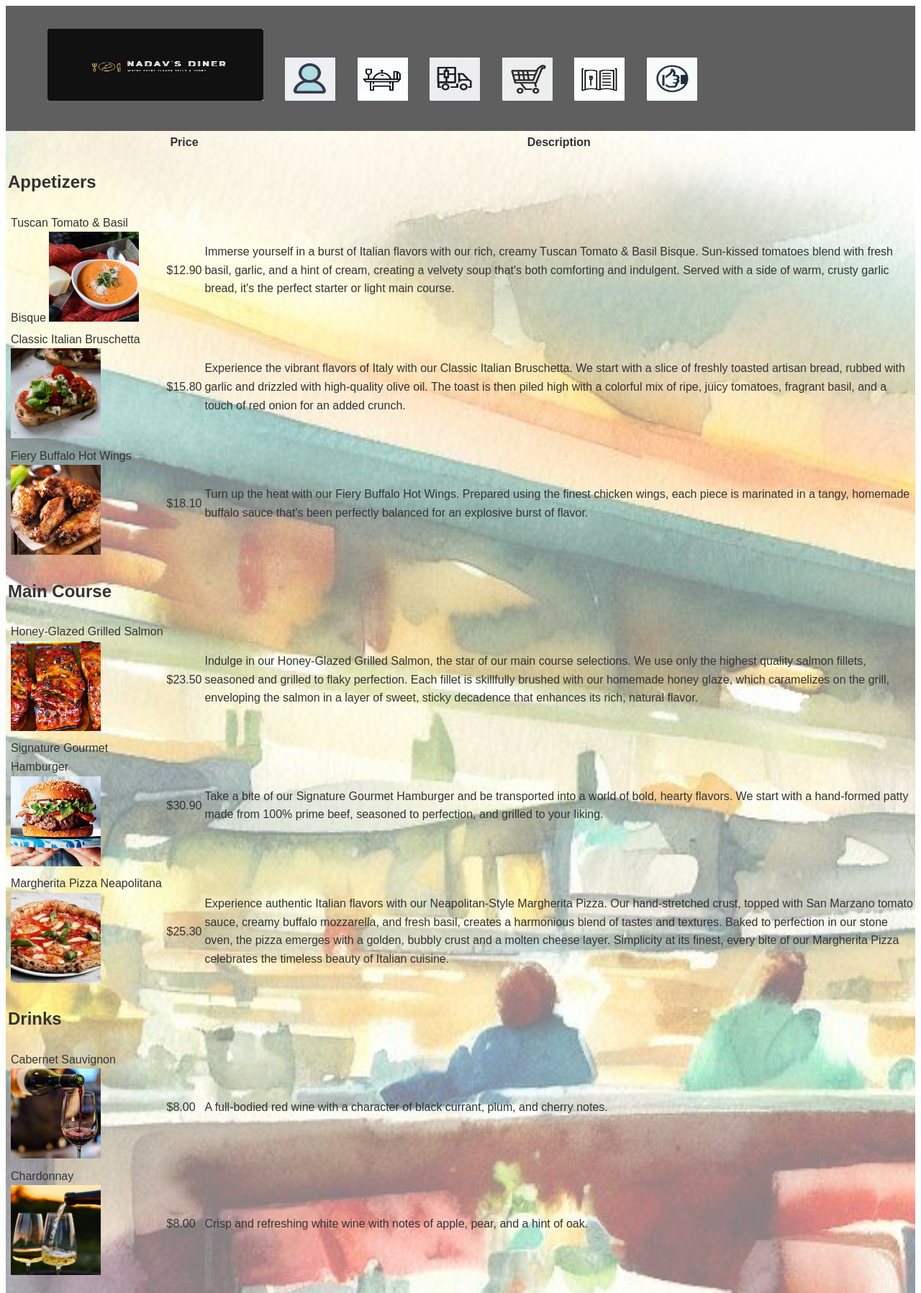
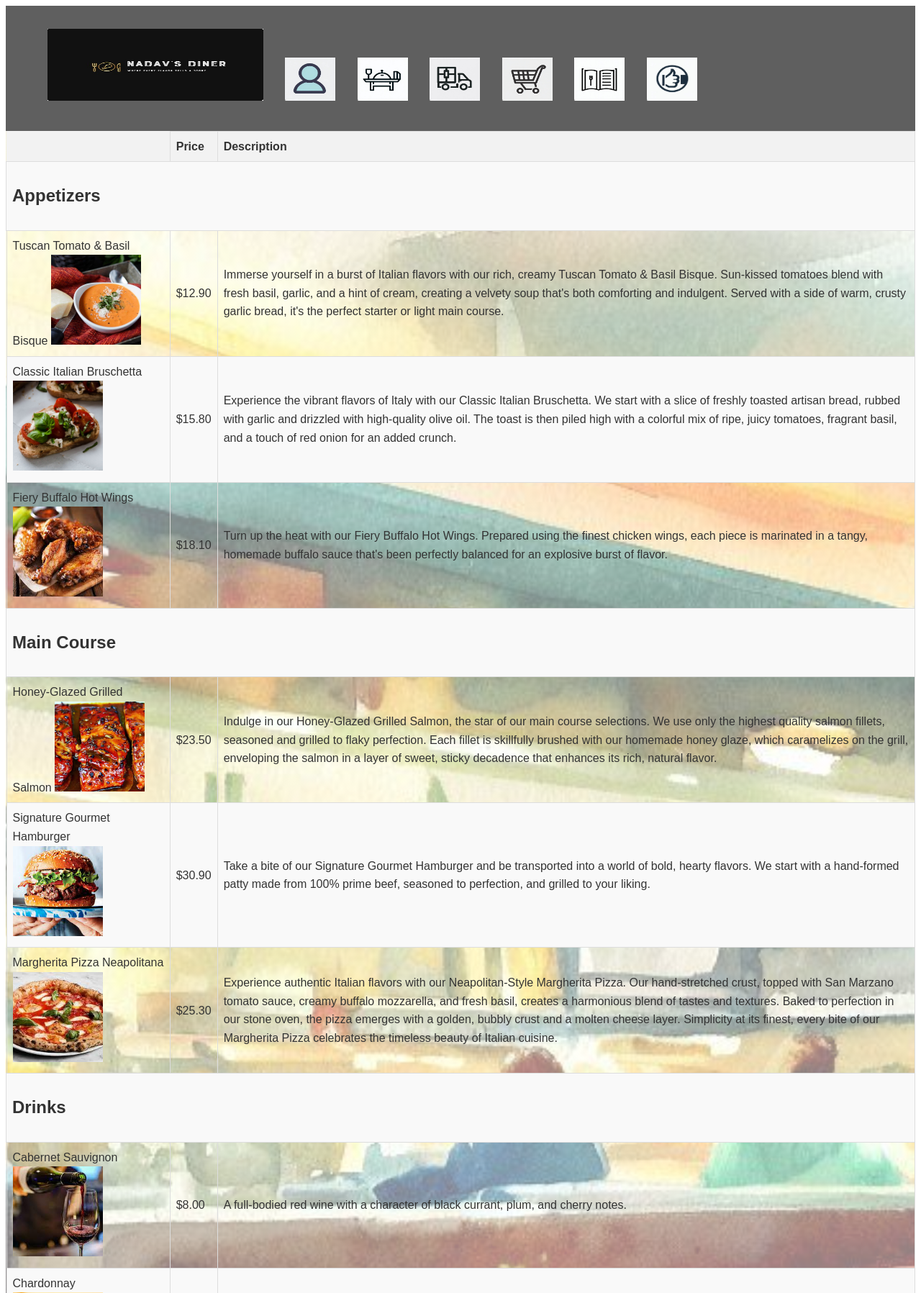
Before and after one commit to sbt94/website-software_engineering, a PHP site: the page made by sadna from github/Menu.html in a window 1280 px wide. Shown: the top 1797 px of the page at 72% size. Run offline with PHP 8.4, Linux system fonts and the light colour scheme.

Commit message:
Update Menu.css
updated for table

```diff
--- a/sadna from github/css/Menu.css
+++ b/sadna from github/css/Menu.css
@@ -4,7 +4,6 @@
     background-size: cover;
     background-position: center center;
     overflow: hidden;
-
 }
 
 #menu {
@@ -25,9 +24,11 @@
     display: block;
 }
 
-a:link { text-decoration: none; }
+a:link {
+    text-decoration: none;
+}
 
-.menu-list img{
+.menu-list img {
     width: 70px;
     height: 60px;
     margin-right: 10px;
@@ -58,7 +59,6 @@ a:link { text-decoration: none; }
     left: 0;
     width: 100%;
     text-align: center;
-
 }
 
 * {
@@ -78,6 +78,26 @@ body {
     max-width: 1200px;
     margin: 0 auto;
     padding: 1.5em;
+}
+
+table {
+    border-collapse: collapse;
+    width: 100%;
+}
+
+th,
+td {
+    border: 1px solid #ddd;
+    padding: 8px;
+    text-align: left;
+}
+
+th {
+    background-color: #f2f2f2;
+}
+
+tr:nth-child(even) {
+    background-color: #f9f9f9;
 }
 
 .menu {
@@ -151,3 +171,9 @@ p {
     color: #333;
     margin-bottom: 1.5rem;
 }
+
+td.empty-cell, th.empty-cell {
+    border: none;
+    padding: 0;
+    margin: 0;
+}
```
Lines whose indentation alone changed are shown as unchanged.
